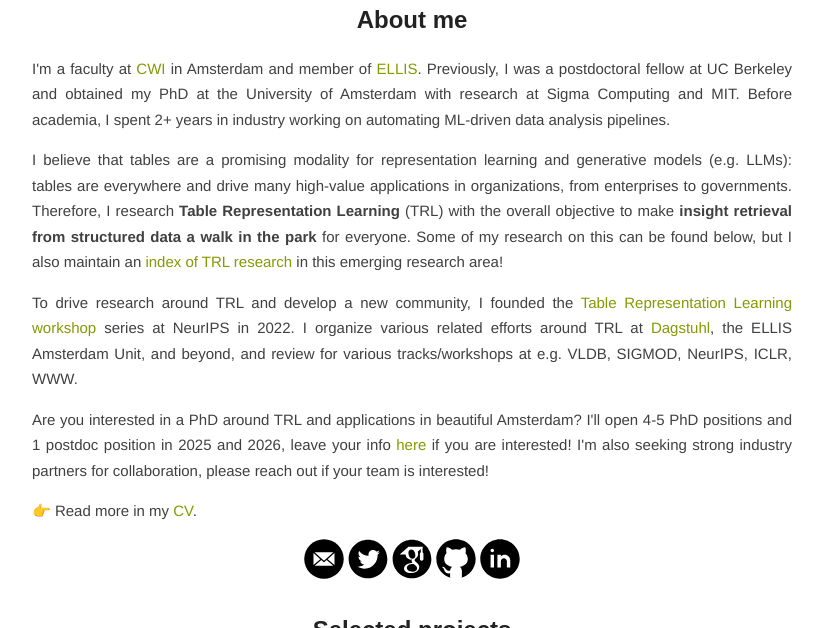
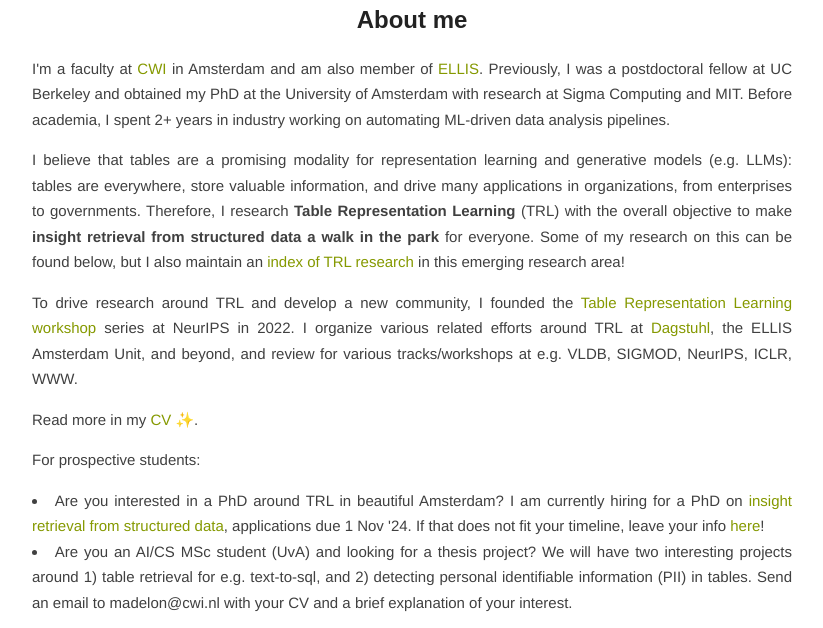
Before and after one commit to madelonhulsebos/madelonhulsebos.github.io, a Jekyll site: the page built from index.html, in a window 1280 px wide and 900 px high, cut to the strip 272-900 px from the top of the window. Shown: the whole strip, without its empty margins (228-1051 px from the left). Built offline with Jekyll 4.4.1, drawn with Linux system fonts in a browser that asks for light colours; the list of posts is cut into pages by our own code.

Commit message:
add msc projects

```diff
--- a/index.html
+++ b/index.html
@@ -17,9 +17,9 @@ layout: default
  <div style="text-align: justify;">
 
   <h2>About me</h2>
-  I'm a faculty at <a href="https://www.cwi.nl/nl/" target="blank">CWI</a> in Amsterdam and member of <a href="https://ellis.eu/" target="blank">ELLIS</a>. Previously, I was a postdoctoral fellow at UC Berkeley and obtained my PhD at the University of Amsterdam with research at Sigma Computing and MIT. Before academia, I spent 2+ years in industry working on automating ML-driven data analysis pipelines.
+  I'm a faculty at <a href="https://www.cwi.nl/en/" target="blank">CWI</a> in Amsterdam and am also member of <a href="https://ellis.eu/" target="blank">ELLIS</a>. Previously, I was a postdoctoral fellow at UC Berkeley and obtained my PhD at the University of Amsterdam with research at Sigma Computing and MIT. Before academia, I spent 2+ years in industry working on automating ML-driven data analysis pipelines.
   <p>
-  I believe that tables are a promising modality for representation learning and generative models (e.g. LLMs): tables are everywhere and drive many high-value applications in organizations, from enterprises to governments.
+  I believe that tables are a promising modality for representation learning and generative models (e.g. LLMs): tables are everywhere, store valuable information, and drive many applications in organizations, from enterprises to governments.
   Therefore, I research <b>Table Representation Learning</b> (TRL) with the overall objective to make <b>insight retrieval from structured data a walk in the park</b> for everyone. Some of my research on this can be found below, but I also maintain an <a href="{{ site.baseurl }}/trl" target="blank">index of TRL research</a> in this emerging research area!
   </p>
   <p>
@@ -28,13 +28,14 @@ layout: default
   </p>
 
   <p>
-    Are you interested in a PhD around TRL and applications in beautiful Amsterdam? I'll open 4-5 PhD positions and 1 postdoc position in 2025 and 2026, leave your info <a href="https://forms.gle/DqYMbj4uXZ5uUbAX7" target="_blank">here</a> if you are interested!
-    I'm also seeking strong industry partners for collaboration, please reach out if your team is interested!
+    Read more in my <a href="https://madelonhulsebos.github.io/assets/CV.pdf" target="_blank"></b>CV</a> ✨.
   </p>
 
   <p>
-  👉 Read more in my <a href="https://madelonhulsebos.github.io/assets/CV.pdf" target="_blank"></b>CV</a>.
-</p>
+  For prospective students:
+  <li>Are you interested in a PhD around TRL in beautiful Amsterdam? I am currently hiring for a PhD on <a href="https://www.cwi.nl/en/jobs/vacancies/1111928/">insight retrieval from structured data</a>, applications due 1 Nov '24. If that does not fit your timeline, leave your info <a href="https://forms.gle/DqYMbj4uXZ5uUbAX7" target="_blank">here</a>!</li>
+  <li>Are you an AI/CS MSc student (UvA) and looking for a thesis project? We will have two interesting projects around 1) table retrieval for e.g. text-to-sql, and 2) detecting personal identifiable information (PII) in tables. Send an email to madelon@cwi.nl with your CV and a brief explanation of your interest.</li>
+  </p>
 
   <div>
     <div style="text-align: center;">
```
